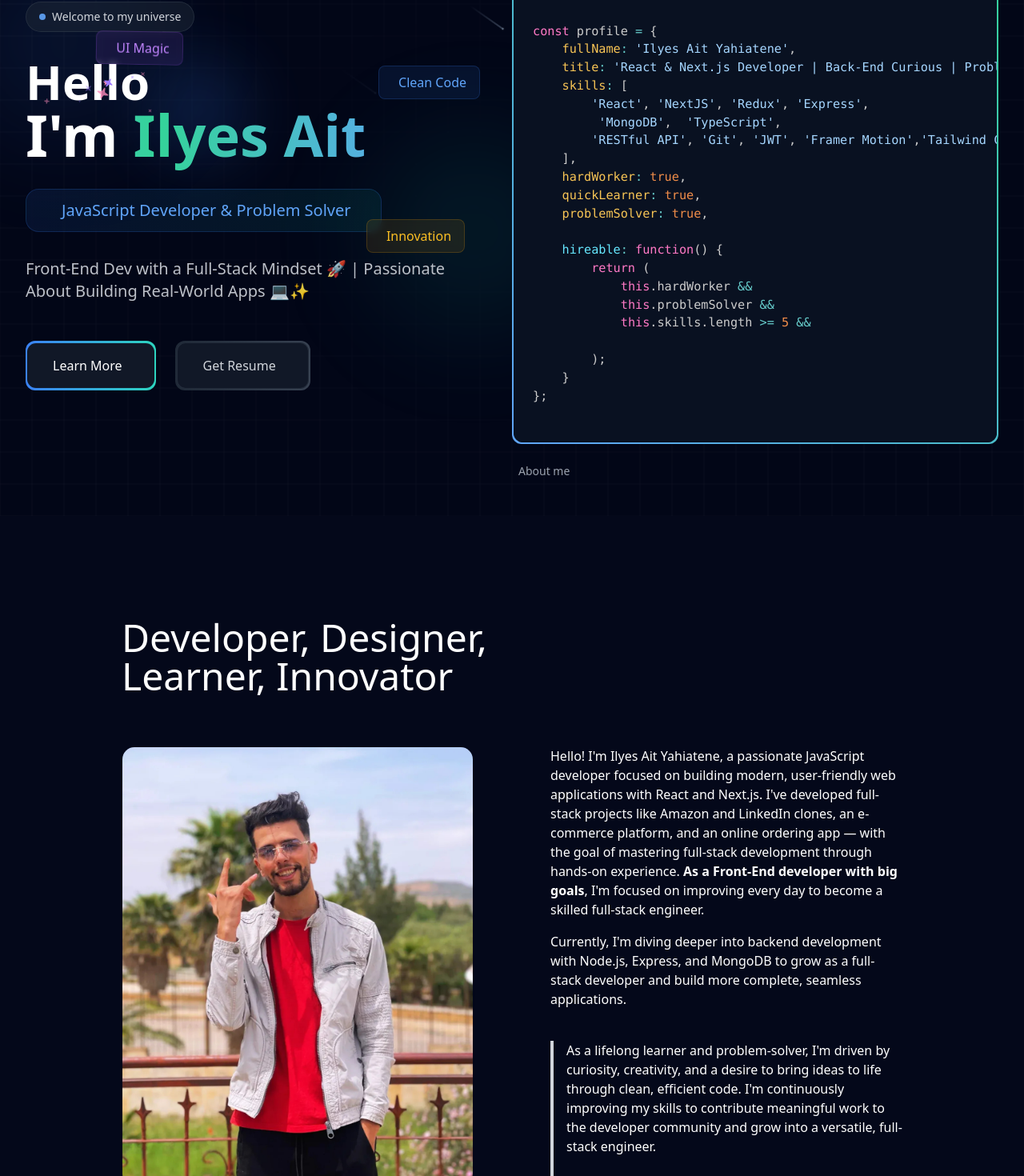
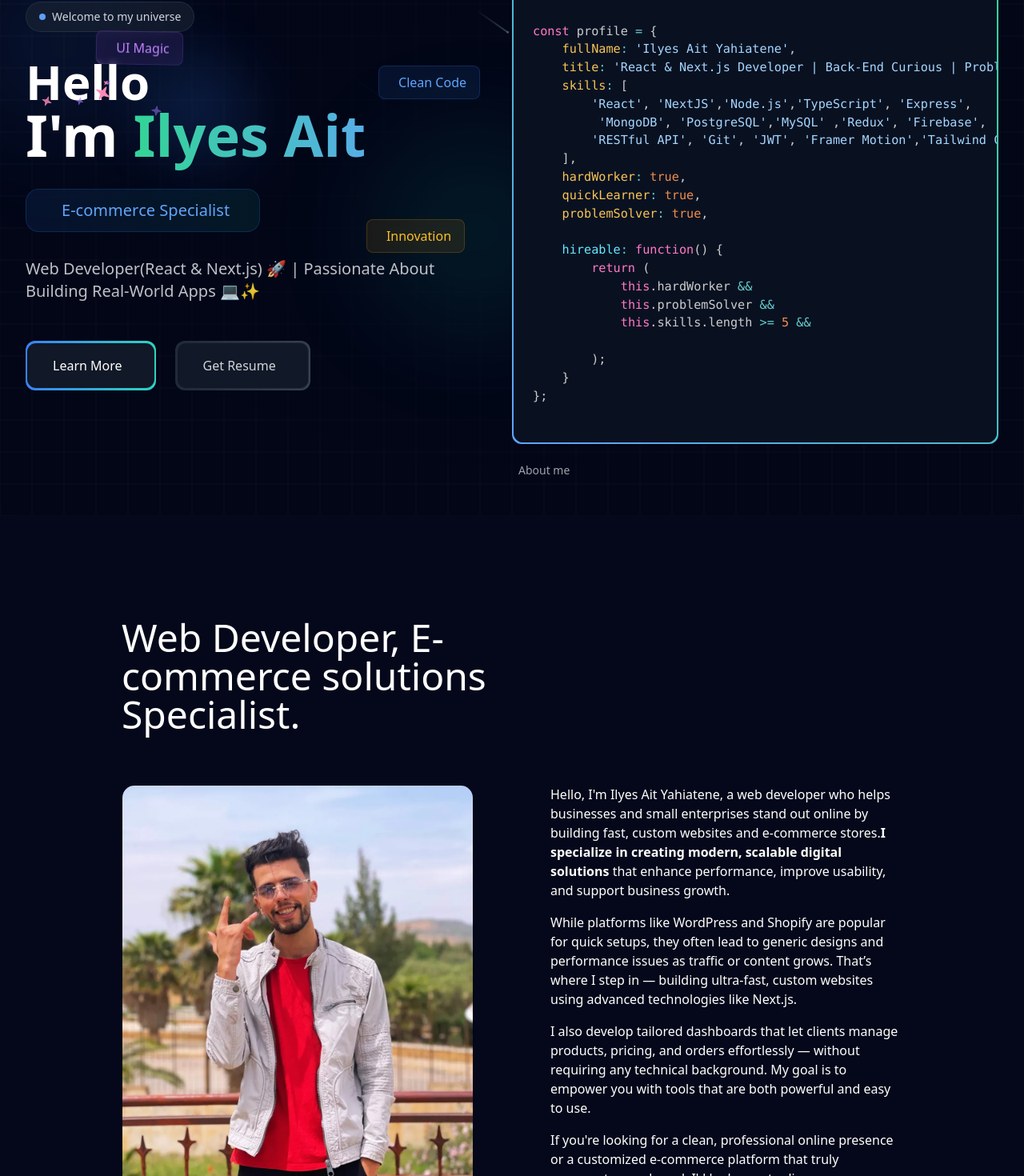
Before and after one commit to hunchodragovic/ilyesPortfolio, a React (Vite) app: page / in a window 1280 px wide. Shown: the part 155-1625 px from the top of the page at 80% size. Built offline with nearby package versions, Linux system fonts and the light colour scheme.

Commit message:
changed a couple of things

```diff
--- a/src/components/globe.jsx
+++ b/src/components/globe.jsx
@@ -14,7 +14,7 @@ const slugs = [
   "prisma",
 
   "firebase",
-
+  "postgresql",
   "vercel",
   "testinglibrary",
   "jest",
--- a/src/pages/About/About.jsx
+++ b/src/pages/About/About.jsx
@@ -6,7 +6,7 @@ export default function About() {
       <section id="about" className="py-16 md:py-32  text-white bg-[#04081A]">
         <div className="mx-auto max-w-5xl space-y-8 px-6 md:space-y-16">
           <h2 className="relative z-10 max-w-xl text-4xl font-medium lg:text-5xl text-white">
-            Developer, Designer, Learner, Innovator
+            Web Developer, E-commerce solutions Specialist.
           </h2>
           <div className="grid gap-6 sm:grid-cols-2 md:gap-12 lg:gap-24">
             <div className="relative mb-6 sm:mb-0">
@@ -23,35 +23,45 @@ export default function About() {
 
             <div className="relative space-y-4">
               <p className="text-white">
-                Hello! I'm Ilyes Ait Yahiatene, a passionate JavaScript
-                developer focused on building modern, user-friendly web
-                applications with React and Next.js. I've developed full-stack
-                projects like Amazon and LinkedIn clones, an e-commerce
-                platform, and an online ordering app — with the goal of
-                mastering full-stack development through hands-on experience.{" "}
+                Hello, I'm Ilyes Ait Yahiatene, a web developer who helps
+                businesses and small enterprises stand out online by building
+                fast, custom websites and e-commerce stores.
                 <span className="font-bold text-white">
-                  As a Front-End developer with big goals
-                </span>
-                , I'm focused on improving every day to become a skilled
-                full-stack engineer.
+                  I specialize in creating modern, scalable digital solutions
+                </span>{" "}
+                that enhance performance, improve usability, and support
+                business growth.
               </p>
 
               <p className="text-white">
-                Currently, I'm diving deeper into backend development with
-                Node.js, Express, and MongoDB to grow as a full-stack developer
-                and build more complete, seamless applications.
+                While platforms like WordPress and Shopify are popular for quick
+                setups, they often lead to generic designs and performance
+                issues as traffic or content grows. That’s where I step in —
+                building ultra-fast, custom websites using advanced technologies
+                like Next.js.
+              </p>
+
+              <p className="text-white">
+                I also develop tailored dashboards that let clients manage
+                products, pricing, and orders effortlessly — without requiring
+                any technical background. My goal is to empower you with tools
+                that are both powerful and easy to use.
+              </p>
+
+              <p className="text-white">
+                If you're looking for a clean, professional online presence or a
+                customized e-commerce platform that truly represents your brand,
+                I'd be happy to discuss your project and share examples of my
+                past work.
               </p>
 
               <div className="pt-6">
                 <blockquote className="border-l-4 border-gray-300 pl-4">
                   <p className="text-white">
-                    As a lifelong learner and problem-solver, I'm driven by
-                    curiosity, creativity, and a desire to bring ideas to life
-                    through clean, efficient code. I'm continuously improving my
-                    skills to contribute meaningful work to the developer
-                    community and grow into a versatile, full-stack engineer.
+                    I'm committed to delivering high-performance solutions
+                    through clean, maintainable code — always learning, always
+                    building. Let's create something impactful together.
                   </p>
-
                   <div className="mt-6 space-y-3">
                     <cite className="block font-medium text-white">
                       Ilyes Ait
--- a/src/pages/Experience/Experience.jsx
+++ b/src/pages/Experience/Experience.jsx
@@ -55,19 +55,19 @@ const ExperienceSection = () => {
   const experiences = [
     {
       icon: Layers,
-      title: "Junior Frontend Developer",
-      company: "Upwork (Freelancer)",
+      title: "Web Developer",
+      company: "Upwork & Social Media Freelance",
       period: "2023 - Present",
       description:
-        "Collaborating with clients to design and implement interactive, visually appealing web solutions.",
+        "Specializing in full-stack e-commerce services through Upwork and social media platforms, delivering responsive and user-friendly interfaces tailored to client needs.",
     },
     {
       icon: Code2,
       title: "Problem Solver",
-      company: "codewars & leetcode",
+      company: "LeetCode & Codewars",
       period: "2023 - Present",
       description:
-        "Driven to find solutions that enhance functionality, user experience, and code efficiency.",
+        "Actively solving algorithmic challenges on LeetCode and Codewars to strengthen logical reasoning, improve coding efficiency, and sharpen problem-solving skills.",
     },
   ];
 
--- a/src/pages/Hero/Hero.jsx
+++ b/src/pages/Hero/Hero.jsx
@@ -42,10 +42,8 @@ const GridBackground = () => {
 
 export default function Hero() {
   const words = [
-    "Front-End Developer & UI/UX Enthusiast",
-    "JavaScript Developer & Problem Solver",
-    "Learning the MERN Stack",
-    "Exploring Backend with Node.js & MongoDB",
+    "Web Developer(React & Next.js)",
+    "E-commerce Specialist",
     "Coding with Purpose | Learning Every Day",
   ];
 
@@ -54,8 +52,8 @@ const profile = {
     fullName: 'Ilyes Ait Yahiatene',
     title: 'React & Next.js Developer | Back-End Curious | Problem Solver in Progress',
     skills: [
-        'React', 'NextJS', 'Redux', 'Express',
-         'MongoDB',  'TypeScript',
+        'React', 'NextJS','Node.js','TypeScript', 'Express',
+         'MongoDB', 'PostgreSQL','MySQL' ,'Redux', 'Firebase',
         'RESTful API', 'Git', 'JWT', 'Framer Motion','Tailwind CSS',
     ],
     hardWorker: true,
@@ -160,8 +158,8 @@ const profile = {
               {/* Description */}
               <div className="relative mb-8 sm:mb-12 max-w-xl">
                 <p className="text-base sm:text-xl text-gray-300/90 leading-relaxed">
-                  Front-End Dev with a Full-Stack Mindset 🚀 | Passionate About
-                  Building Real-World Apps 💻✨
+                  Web Developer(React & Next.js) 🚀 | Passionate About Building
+                  Real-World Apps 💻✨
                 </p>
               </div>
 
--- a/src/pages/Projects/Projects.jsx
+++ b/src/pages/Projects/Projects.jsx
@@ -5,24 +5,35 @@ import PropTypes from "prop-types";
 
 const projects = [
   {
-    title: "Amazon Clone",
+    title: "🛒 Dynamic E-Commerce Store",
     description:
-      "A simple Amazon-inspired e-commerce web app built with React and Firebase, featuring product listings and a shopping cart.",
-    src: "rock.jpg",
-    link: "https://i.postimg.cc/tgTc5PKf/amazon.png",
-    color: "#5196fd",
-    githubLink: "https://github.com/hunchodragovic/amazon-clone",
-    liveLink: "https://clone-9b843.web.app/",
+      "A full-stack e-commerce app built with Next.js and Strapi. All content is fully dynamic and managed through a Strapi dashboard, allowing clients to handle their store content without any technical skills. Includes product search, a responsive layout, and image slider...and many more features",
+    src: "ecommerce.jpg",
+    link: "https://i.postimg.cc/nzG27CL7/e-commerce.png",
+    color: "#f3f4f6",
+    githubLink:
+      "https://github.com/hunchodragovic/Full-Stack-E-commerce-with-NextJS-and-Strapi--Front-End-Part-",
+    liveLink:
+      "https://github.com/hunchodragovic/Full-Stack-E-commerce-with-NextJS-and-Strapi--Back-End-Part-",
   },
   {
-    title: "A sleek portfolio built with React and Tailwind CSS ",
+    title: "📝 Real-Time Text Analyzer",
     description:
-      "A sleek portfolio built with React and Tailwind CSS to showcase my skills, projects, and experience in a modern design.",
-    src: "tree.jpg",
-    link: "https://i.postimg.cc/4d4xw8fG/portfolio.png",
-    color: "#8f89ff",
-    githubLink: "https://github.com/hunchodragovic/ilyesPortfolio",
-    liveLink: "https://ilyes-portfolio-murex.vercel.app/",
+      "A fully accessible and responsive text analysis app built with React and Vite. Features include character/word/sentence counters, letter density, character limit warnings, and keyboard-only navigation—all developed without AI to enhance logical thinking.",
+    src: "text-analyzer.jpg",
+    link: "https://i.postimg.cc/Fs7qtVRB/counterapp.png",
+    color: "#e0f7fa",
+    githubLink: "https://github.com/hunchodragovic/character-counter2",
+    liveLink: "https://character-counter-tan.vercel.app/",
+  },
+  {
+    title: "Full-Stack Authentication App 🔐🛡️",
+    description: "A full-stack authentication app built with the MERN stack",
+    src: "water.jpg",
+    link: "https://i.postimg.cc/jdK9hXz2/authapp.png",
+    color: "#fff",
+    githubLink: "https://github.com/hunchodragovic/authStyles",
+    liveLink: "https://auth-styles.vercel.app/",
   },
   {
     title: "🌍 Planet Voyage",
@@ -35,13 +46,14 @@ const projects = [
     liveLink: "https://travel-1f52e.web.app/",
   },
   {
-    title: "Full-Stack Authentication App 🔐🛡️",
-    description: "A full-stack authentication app built with the MERN stack",
-    src: "water.jpg",
-    link: "https://i.postimg.cc/jdK9hXz2/authapp.png",
-    color: "#fff",
-    githubLink: "https://github.com/hunchodragovic/authStyles",
-    liveLink: "https://auth-styles.vercel.app/",
+    title: "Amazon Clone",
+    description:
+      "A simple Amazon-inspired e-commerce web app built with React and Firebase, featuring product listings and a shopping cart.",
+    src: "rock.jpg",
+    link: "https://i.postimg.cc/tgTc5PKf/amazon.png",
+    color: "#5196fd",
+    githubLink: "https://github.com/hunchodragovic/amazon-clone",
+    liveLink: "https://clone-9b843.web.app/",
   },
 ];
 
--- a/src/pages/Skills/Skills.jsx
+++ b/src/pages/Skills/Skills.jsx
@@ -13,6 +13,7 @@ import {
   FaFigma,
   FaAws,
 } from "react-icons/fa";
+import { TbBrandMysql } from "react-icons/tb";
 import {
   SiNextdotjs,
   SiTypescript,
@@ -111,6 +112,14 @@ const SkillsSection = () => {
         {
           name: "REST APIs",
           icon: <BsGrid1X2 className="w-4 h-4 text-[#FF6C37]" />,
+        },
+        {
+          name: "PostgreSQL",
+          icon: <SiPostgresql className="w-4 h-4 text-[#336791]" />,
+        },
+        {
+          name: "MySQL",
+          icon: <TbBrandMysql className="w-4 h-4 text-[#00758F]" />,
         },
       ],
     },
```
